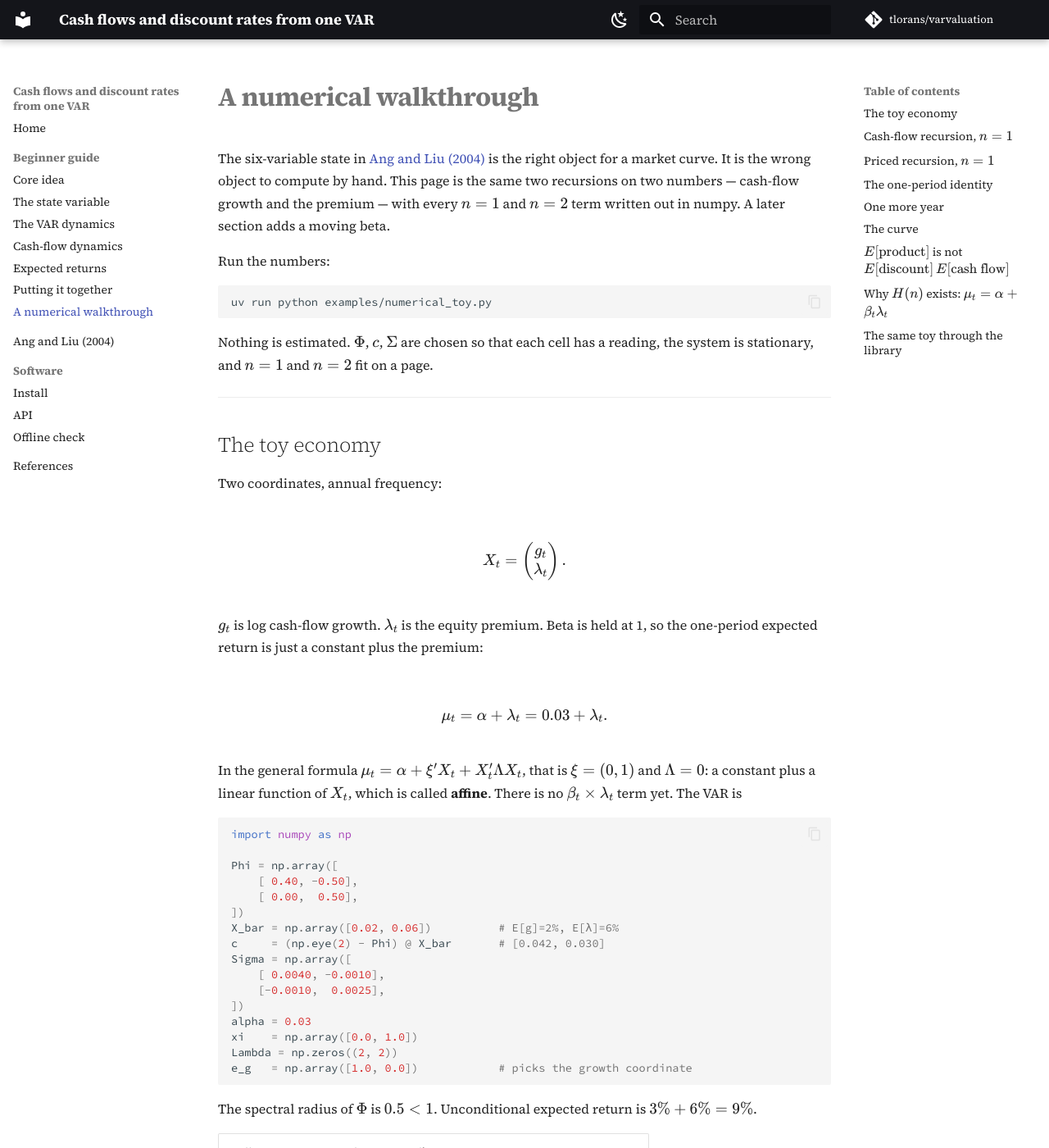
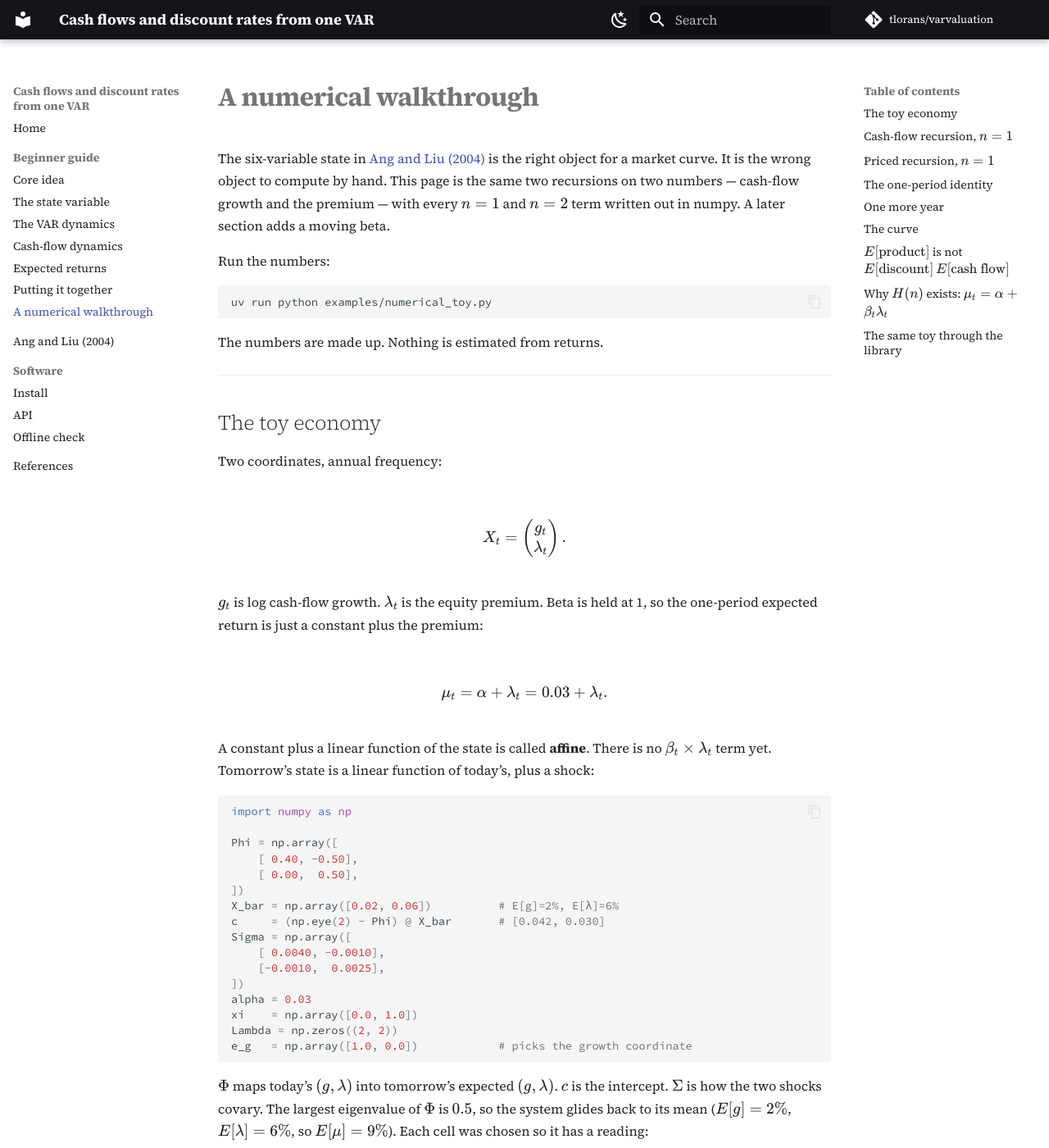
Before and after one commit to tlorans/varvaluation, an MkDocs documentation site: the page built from docs/guide/numerical.md, in a window 1280 px wide and 1400 px high. Shown: the whole window at 82% size. Built offline with MkDocs 1.6.1 and Material for MkDocs 9.7.7, drawn with Linux system fonts in a browser that asks for light colours; comment, search, counter and statistics services are not loaded.

Commit message:
docs: name Phi, c, Sigma after the arrays are on the page
The intro no longer lists the VAR objects before the toy has shown them.

````diff
--- a/docs/guide/numerical.md
+++ b/docs/guide/numerical.md
@@ -8,7 +8,7 @@ Run the numbers:
 uv run python examples/numerical_toy.py
 ```
 
-Nothing is estimated. \(\Phi\), \(c\), \(\Sigma\) are chosen so that each cell has a reading, the system is stationary, and \(n=1\) and \(n=2\) fit on a page.
+The numbers are made up. Nothing is estimated from returns.
 
 ---
 
@@ -26,7 +26,7 @@ $$
 \mu_t = \alpha + \lambda_t = 0.03 + \lambda_t.
 $$
 
-In the general formula \(\mu_t=\alpha+\xi'X_t+X_t'\Lambda X_t\), that is \(\xi=(0,1)\) and \(\Lambda=0\): a constant plus a linear function of \(X_t\), which is called **affine**. There is no \(\beta_t\times\lambda_t\) term yet. The VAR is
+A constant plus a linear function of the state is called **affine**. There is no \(\beta_t\times\lambda_t\) term yet. Tomorrow’s state is a linear function of today’s, plus a shock:
 
 ```python
 import numpy as np
@@ -47,7 +47,7 @@ Lambda = np.zeros((2, 2))
 e_g   = np.array([1.0, 0.0])            # picks the growth coordinate
 ```
 
-The spectral radius of \(\Phi\) is \(0.5<1\). Unconditional expected return is \(3\%+6\%=9\%\).
+\(\Phi\) maps today’s \((g,\lambda)\) into tomorrow’s expected \((g,\lambda)\). \(c\) is the intercept. \(\Sigma\) is how the two shocks covary. The largest eigenvalue of \(\Phi\) is \(0.5\), so the system glides back to its mean (\(E[g]=2\%\), \(E[\lambda]=6\%\), so \(E[\mu]=9\%\)). Each cell was chosen so it has a reading:
 
 | Cell | Value | Reading |
 |---|---:|---|
````
